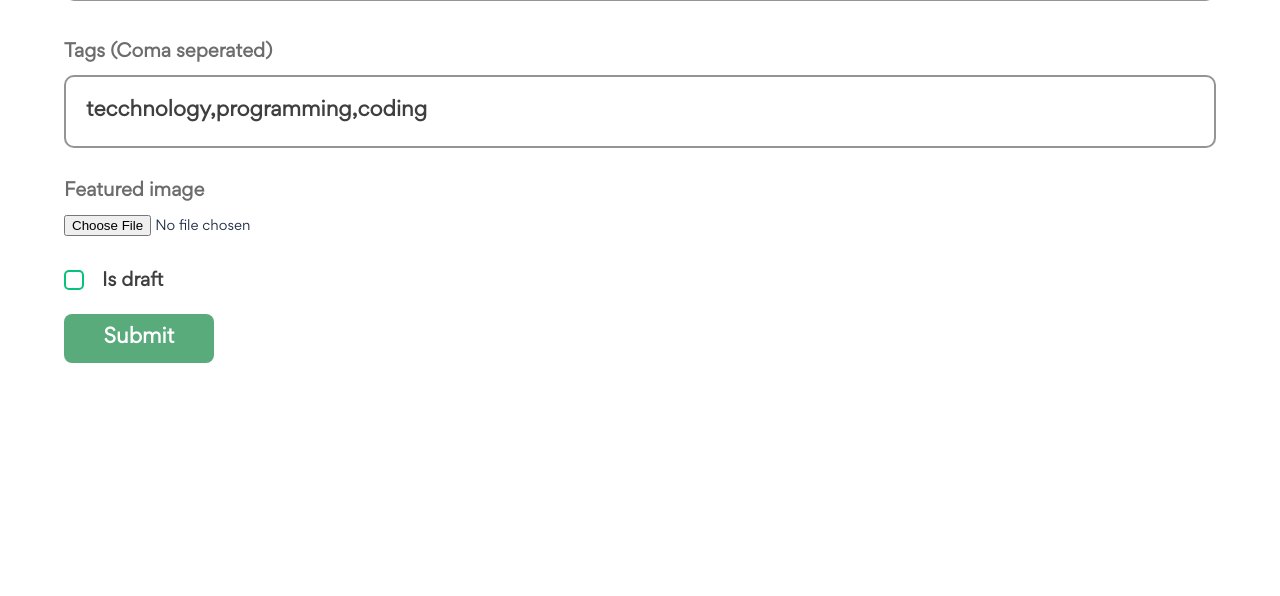
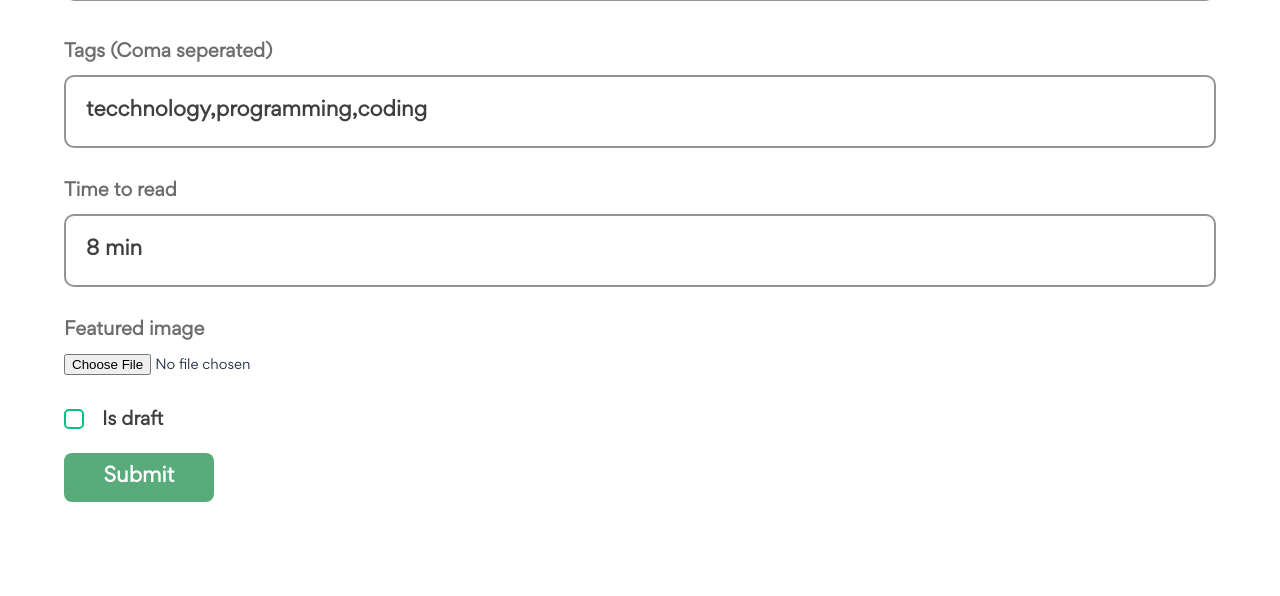
Before and after one commit to muhammedajsalk/Blog-Dynamic, a Django app: page /posts/create/ in a window 1280 px wide. Shown: the part 1112-1708 px from the top of the page. Before the commit the page ends 1475 px from the top, so only its background shows below. Run offline with Django 3.2, Linux system fonts and the light colour scheme; a user stored in the database is signed in; some libraries are stand-ins or nearby versions.

Commit message:
Create New Post(Customising Error Messages)

```diff
--- a/posts/forms.py
+++ b/posts/forms.py
@@ -13,3 +13,21 @@ class PostForm(forms.ModelForm):
             "title" : forms.TextInput(attrs={'class':"input"}),
             "short_description" : forms.Textarea(attrs={'class':"input"}),
         }
+
+        error_messages ={
+            "title" : {
+                 "required" : "Title field is required",
+            },
+            "description" :{
+                 "required" : "Description field is required",
+            },
+            "short_description" :{
+                 "required" : "Short description field is required",
+            },
+            "time_to_read" : {
+                "required" : "Time to read field is required",
+            },
+            "is_draft": {
+                "required" : " is draft field is required"
+            },
+        }
--- a/templates/posts/create.html
+++ b/templates/posts/create.html
@@ -34,7 +34,12 @@
                         </label>
                         {{form.tags}}
                     </div>
-
+                    <div class="form-field">
+                        <label for="{{form.time_to_read.id_for_label}}" class="subheads" >
+                            {{form.time_to_read.label}}
+                        </label>
+                        {{form.time_to_read}}
+                    </div>
                     <div class="form-field">
                         <label for="{{form.featured_image.id_for_label}}" class="subheads" >
                             {{form.featured_image.label}}
```
Also changed, not shown: db.sqlite3, media/posts/patch.png (added).
